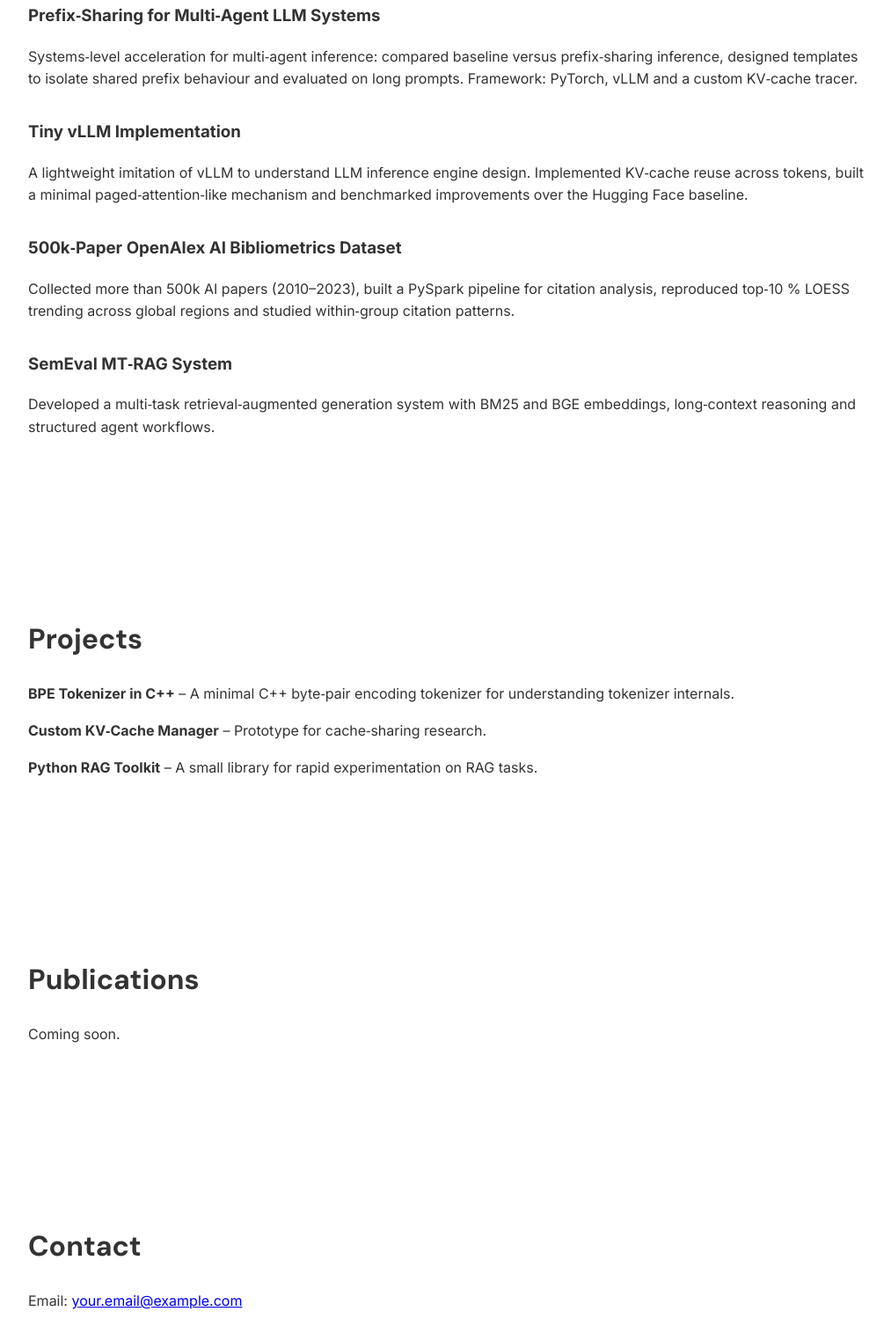
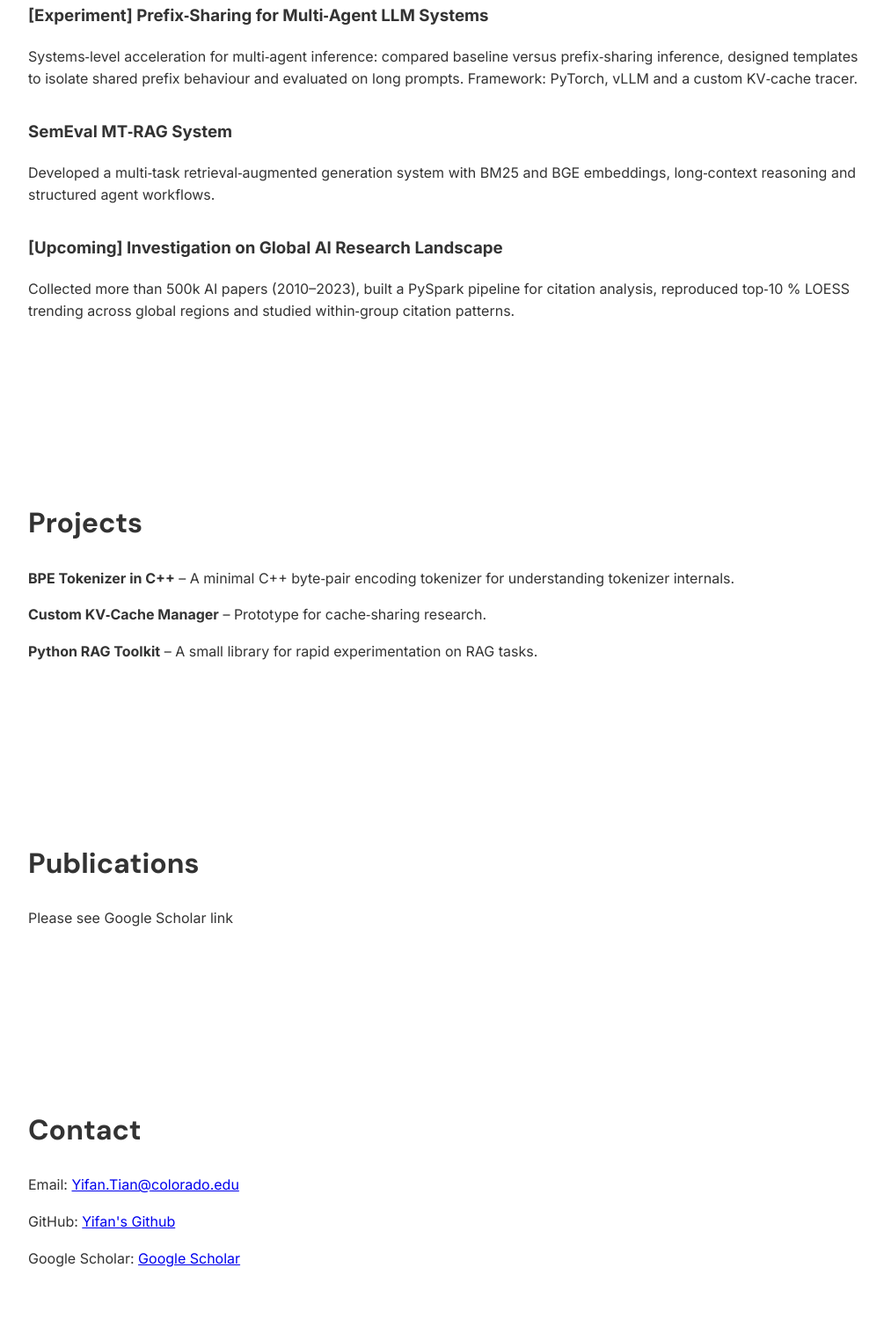
Before and after one commit to Sendoh-code/Sendoh-code.github.io, a plain HTML site: page index.html in a window 1280 px wide. Shown: the part 1301-2800 px from the top of the page at 88% size, without its empty margins (128-1141 px from the left). Drawn offline with Linux system fonts and the light colour scheme.

Commit message:
Update index.html

```diff
--- a/index.html
+++ b/index.html
@@ -15,7 +15,7 @@
 <body>
   <header>
     <nav class="container">
-      <div class="logo">Yifan&nbsp;Li</div>
+      <div class="logo">Yifan&nbsp;Tian</div>
       <ul class="nav-links">
         <li><a href="#home">Home</a></li>
         <li><a href="#about">About</a></li>
@@ -50,20 +50,19 @@
       <div class="container">
         <h2>Research</h2>
         <div class="item">
-          <h3>Prefix‑Sharing for Multi‑Agent LLM Systems</h3>
+          <h3>[Experiment] Prefix‑Sharing for Multi‑Agent LLM Systems</h3>
           <p>Systems‑level acceleration for multi‑agent inference: compared baseline versus prefix‑sharing inference, designed templates to isolate shared prefix behaviour and evaluated on long prompts. Framework: PyTorch, vLLM and a custom KV‑cache tracer.</p>
         </div>
-        <div class="item">
-          <h3>Tiny vLLM Implementation</h3>
-          <p>A lightweight imitation of vLLM to understand LLM inference engine design. Implemented KV‑cache reuse across tokens, built a minimal paged‑attention‑like mechanism and benchmarked improvements over the Hugging Face baseline.</p>
-        </div>
-        <div class="item">
-          <h3>500k‑Paper OpenAlex AI Bibliometrics Dataset</h3>
-          <p>Collected more than 500k AI papers (2010–2023), built a PySpark pipeline for citation analysis, reproduced top‑10 % LOESS trending across global regions and studied within‑group citation patterns.</p>
-        </div>
+
+
         <div class="item">
           <h3>SemEval MT‑RAG System</h3>
           <p>Developed a multi‑task retrieval‑augmented generation system with BM25 and BGE embeddings, long‑context reasoning and structured agent workflows.</p>
+        </div>
+
+        <div class="item">
+          <h3>[Upcoming] Investigation on Global AI Research Landscape</h3>
+          <p>Collected more than 500k AI papers (2010–2023), built a PySpark pipeline for citation analysis, reproduced top‑10 % LOESS trending across global regions and studied within‑group citation patterns.</p>
         </div>
       </div>
     </section>
@@ -82,16 +81,16 @@
     <section id="publications" class="fade-in">
       <div class="container">
         <h2>Publications</h2>
-        <p>Coming soon.</p>
+        <p>Please see Google Scholar link</p>
       </div>
     </section>
     <!-- Contact -->
     <section id="contact" class="fade-in">
       <div class="container">
         <h2>Contact</h2>
-        <p>Email: <a href="mailto:your.email@example.com">your.email@example.com</a></p>
-        <p>GitHub: <a href="https://github.com/yourusername">github.com/yourusername</a></p>
-        <p>Google Scholar: <a href="https://scholar.google.com/citations?user=XXXXXXXX">Google Scholar</a></p>
+        <p>Email: <a href="Yifan.Tian@colorado.edu">Yifan.Tian@colorado.edu</a></p>
+        <p>GitHub: <a href="https://github.com/Sendoh-code">Yifan's Github</a></p>
+        <p>Google Scholar: <a href="https://scholar.google.com/citations?user=3CmlC0wAAAAJ&hl=en">Google Scholar</a></p>
       </div>
     </section>
   </main>
```
